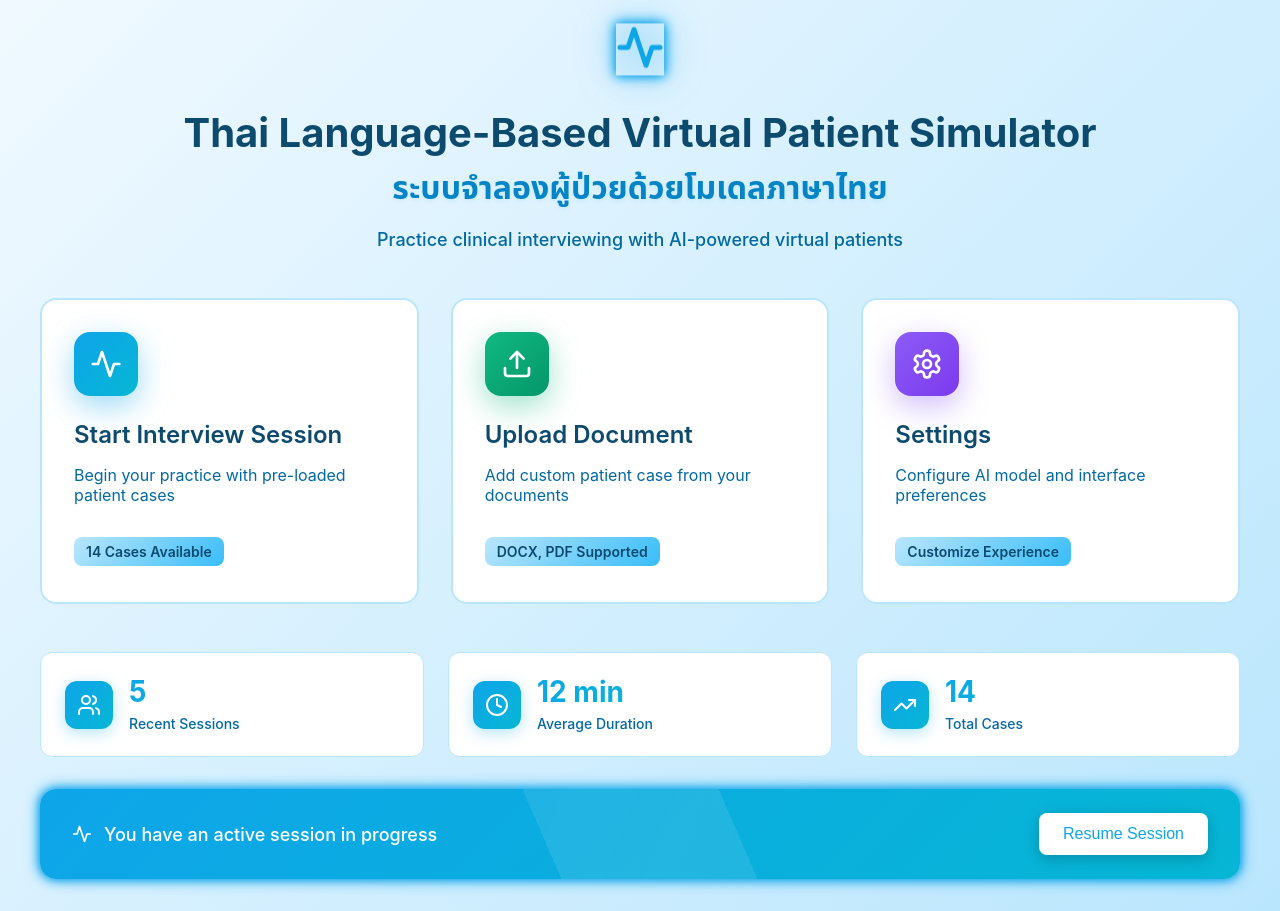
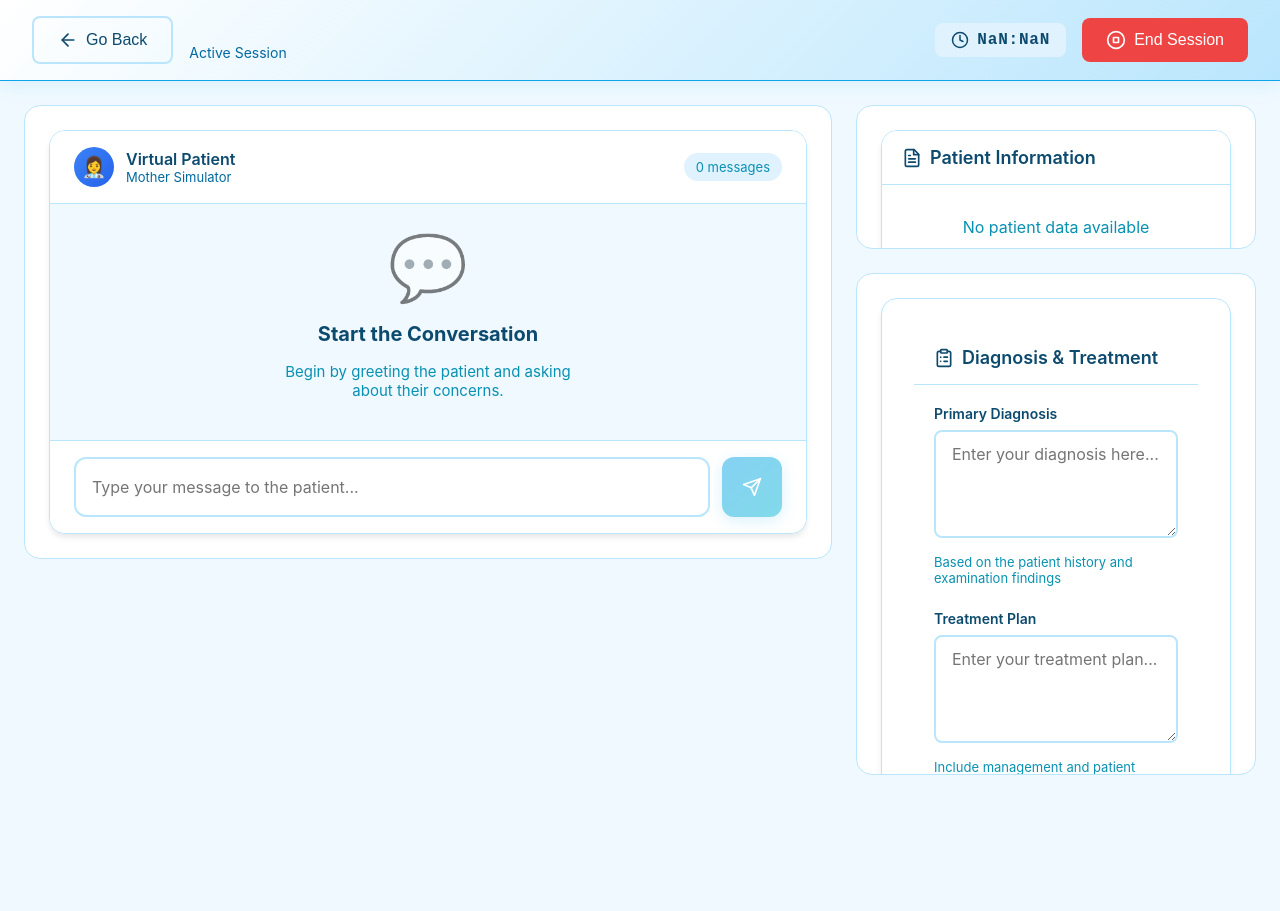
Before and after one commit to Az9ze2/Virtual_Patient_Simulator, a React (Create React App) app in the folder Frontend/: page /chatbot in a window 1280 px wide. After the commit the page ends 800 px from the top, so only its background shows below. Built offline with nearby package versions, Linux system fonts and the light colour scheme; sample sign-in values are in the browser's storage; the HTML template or start-up script is replaced by a standard one.

Commit message:
Fixed issue

```diff
--- a/Frontend/src/pages/ChatbotPage.css
+++ b/Frontend/src/pages/ChatbotPage.css
@@ -77,7 +77,7 @@
   display: flex;
   flex-direction: column;
   gap: 1.5rem;
-  height: calc(100vh - 100px);
+  height: calc(100vh - 130px);
   min-height: 600px;
 }
 
@@ -101,9 +101,9 @@
   overflow: hidden;
   transition: all 0.3s ease;
   /* ============ NEW: FULL HEIGHT FOR CHAT ============ */
-  flex: 1;
+  /* flex: 1;
   display: flex;
-  flex-direction: column;
+  flex-direction: column; */
 }
 
 .magic-bento-card::before {
--- a/Frontend/src/pages/ChatbotPage.js
+++ b/Frontend/src/pages/ChatbotPage.js
@@ -1,247 +1,158 @@
-import React, { useState, useEffect } from 'react';
+import React, { useState, useEffect, useRef } from 'react';
 import { useNavigate } from 'react-router-dom';
 import { useApp } from '../context/AppContext';
-import StartSessionModal from '../components/modals/StartSessionModal';
-import UploadDocumentModal from '../components/modals/UploadDocumentModal';
-import SettingsModal from '../components/modals/SettingsModal';
-import { Activity, Upload, Settings, Clock, Users, TrendingUp } from 'lucide-react';
-import './HomePage.css';
+import ChatInterface from '../components/chat/ChatInterface';
+import PatientInfo from '../components/chat/PatientInfo';
+import DiagnosisSection from '../components/chat/DiagnosisSection';
+import SessionTimer from '../components/chat/SessionTimer';
+import { ArrowLeft, StopCircle, AlertTriangle } from 'lucide-react';
+import './ChatbotPage.css';
 
-// ============ NEW: COUNTUP ANIMATION COMPONENT ============
-const CountUp = ({ end, duration = 2000, suffix = '' }) => {
-  const [count, setCount] = useState(0);
+const ChatbotPage = () => {
+  const navigate = useNavigate();
+  const { sessionData, endSession, settings } = useApp();
+  const [showEndConfirm, setShowEndConfirm] = useState(false);
+  const [diagnosis, setDiagnosis] = useState('');
+  const [treatmentPlan, setTreatmentPlan] = useState('');
+
+  // ============ NEW: MAGIC BENTO SPOTLIGHT EFFECT ============
+  const chatCardRef = useRef(null);
+  const infoCardRef = useRef(null);
+  const diagnosisCardRef = useRef(null);
 
   useEffect(() => {
-    let startTime;
-    let animationFrame;
+    // Redirect if no active session
+    if (!sessionData) {
+      navigate('/');
+    }
+  }, [sessionData, navigate]);
 
-    const animate = (timestamp) => {
-      if (!startTime) startTime = timestamp;
-      const progress = timestamp - startTime;
-      const percentage = Math.min(progress / duration, 1);
+  // ============ NEW: MOUSE MOVE HANDLER FOR SPOTLIGHT ============
+  const handleMouseMove = (e, ref) => {
+    if (!ref.current) return;
+    const rect = ref.current.getBoundingClientRect();
+    const x = e.clientX - rect.left;
+    const y = e.clientY - rect.top;
 
-      // Easing function for smooth animation
-      const easeOutQuart = 1 - Math.pow(1 - percentage, 4);
-      setCount(Math.floor(easeOutQuart * end));
+    ref.current.style.setProperty('--mouse-x', `${x}px`);
+    ref.current.style.setProperty('--mouse-y', `${y}px`);
+  };
 
-      if (percentage < 1) {
-        animationFrame = requestAnimationFrame(animate);
+  const handleGoBack = () => {
+    if (window.confirm('Are you sure you want to leave? Your progress will be saved.')) {
+      navigate('/');
     }
   };
 
-    animationFrame = requestAnimationFrame(animate);
-    return () => cancelAnimationFrame(animationFrame);
-  }, [end, duration]);
-
-  return <>{count}{suffix}</>;
+  const handleEndSession = () => {
+    setShowEndConfirm(true);
   };
 
-const HomePage = () => {
-  const navigate = useNavigate();
-  const { sessionData, theme } = useApp();
-  const [showStartModal, setShowStartModal] = useState(false);
-  const [showUploadModal, setShowUploadModal] = useState(false);
-  const [showSettingsModal, setShowSettingsModal] = useState(false);
-
-  // ============ TYPEWRITER EFFECT STATE ============
-  const [displayedTitle, setDisplayedTitle] = useState('');
-  const [titleComplete, setTitleComplete] = useState(false);
-  const fullTitle = 'Thai Language-Based Virtual Patient Simulator';
-
-  // Mock statistics
-  const stats = {
-    recentSessions: 5,
-    avgTime: 12,
-    totalCases: 14
+  const confirmEndSession = () => {
+    const completedSession = endSession();
+    navigate('/summary', { state: { sessionData: completedSession, diagnosis, treatmentPlan } });
   };
 
-  // ============ TYPEWRITER ANIMATION EFFECT ============
-  useEffect(() => {
-    let currentIndex = 0;
-    const typingSpeed = 50; // milliseconds per character
-
-    const typingInterval = setInterval(() => {
-      if (currentIndex <= fullTitle.length) {
-        setDisplayedTitle(fullTitle.slice(0, currentIndex));
-        currentIndex++;
-      } else {
-        setTitleComplete(true);
-        clearInterval(typingInterval);
+  if (!sessionData) {
+    return null;
   }
-    }, typingSpeed);
-
-    return () => clearInterval(typingInterval);
-  }, []);
-
-  const handleStartSession = (sessionInfo) => {
-    setShowStartModal(false);
-    navigate('/chatbot');
-  };
-
-  const handleUploadComplete = (caseData) => {
-    setShowUploadModal(false);
-    navigate('/chatbot');
-  };
 
   return (
-    <div className="home-page">
-      <div className="container">
-        <div className="home-content">
+    <div className="chatbot-page">
       {/* Header */}
-          <header className="home-header fade-in">
-            <div className="logo-section">
-              <div className="logo-icon">
-                <Activity size={48} strokeWidth={2.5} />
-              </div>
-              <div className="title-section">
-                {/* ============ TYPEWRITER TITLE ============ */}
-                <h1 className={`main-title ${!titleComplete ? 'typewriter' : 'typewriter-complete'}`}>
-                  {displayedTitle}
-                </h1>
-                <h2 className="thai-title">
-                  ระบบจำลองผู้ป่วยด้วยโมเดลภาษาไทย
-                </h2>
-                <p className="subtitle">
-                  Practice clinical interviewing with AI-powered virtual patients
+      <header className="chatbot-header">
+        <div className="header-left">
+          <button className="btn btn-outline btn-icon" onClick={handleGoBack}>
+            <ArrowLeft size={20} />
+            Go Back
+          </button>
+          <div className="session-info">
+            <h2 className="session-title">Virtual Patient Session</h2>
+            <p className="session-meta">
+              {sessionData.caseData?.title || 'Active Session'}
             </p>
           </div>
         </div>
+        <div className="header-right">
+          {settings.showTimer && <SessionTimer startTime={sessionData.startTime} />}
+          <button className="btn btn-danger btn-icon" onClick={handleEndSession}>
+            <StopCircle size={20} />
+            End Session
+          </button>
+        </div>
       </header>
 
-          {/* Main Action Cards */}
-          <div className="action-cards">
-            {/* ============ CARDS WITH STAGGER ANIMATION ============ */}
+      {/* Main Content */}
+      <div className="chatbot-content">
+        <div className="content-grid">
+          {/* ============ UPDATED: Left - Chat Interface with Magic Bento ============ */}
+          <div className="chat-column">
             <div
-              className="action-card primary-card fade-in"
-              style={{ animationDelay: '0.2s' }}
-              onClick={() => setShowStartModal(true)}
+              ref={chatCardRef}
+              className="magic-bento-card"
+              onMouseMove={(e) => handleMouseMove(e, chatCardRef)}
             >
-              <div className="card-icon">
-                <Activity size={32} />
-              </div>
-              <h3 className="card-title">Start Interview Session</h3>
-              <p className="card-description">
-                Begin your practice with pre-loaded patient cases
-              </p>
-              <div className="card-footer">
-                <span className="card-badge">{stats.totalCases} Cases Available</span>
+              <ChatInterface />
             </div>
           </div>
 
+          {/* ============ UPDATED: Right - Patient Info & Diagnosis with Magic Bento ============ */}
+          <div className="info-column">
             <div
-              className="action-card secondary-card fade-in"
-              style={{ animationDelay: '0.4s' }}
-              onClick={() => setShowUploadModal(true)}
+              ref={infoCardRef}
+              className="magic-bento-card"
+              onMouseMove={(e) => handleMouseMove(e, infoCardRef)}
             >
-              <div className="card-icon">
-                <Upload size={32} />
-              </div>
-              <h3 className="card-title">Upload Document</h3>
-              <p className="card-description">
-                Add custom patient case from your documents
-              </p>
-              <div className="card-footer">
-                <span className="card-badge">DOCX, PDF Supported</span>
-              </div>
+              <PatientInfo caseData={sessionData.caseData} />
             </div>
 
             <div
-              className="action-card tertiary-card fade-in"
-              style={{ animationDelay: '0.6s' }}
-              onClick={() => setShowSettingsModal(true)}
+              ref={diagnosisCardRef}
+              className="magic-bento-card"
+              onMouseMove={(e) => handleMouseMove(e, diagnosisCardRef)}
             >
-              <div className="card-icon">
-                <Settings size={32} />
+              <DiagnosisSection
+                diagnosis={diagnosis}
+                setDiagnosis={setDiagnosis}
+                treatmentPlan={treatmentPlan}
+                setTreatmentPlan={setTreatmentPlan}
+              />
             </div>
-              <h3 className="card-title">Settings</h3>
-              <p className="card-description">
-                Configure AI model and interface preferences
-              </p>
-              <div className="card-footer">
-                <span className="card-badge">Customize Experience</span>
           </div>
         </div>
       </div>
 
-          {/* ============ UPDATED: Statistics Section with CountUp ============ */}
-          <div className="stats-section fade-in" style={{ animationDelay: '0.8s' }}>
-            <div className="stat-card">
-              <div className="stat-icon">
-                <Users size={24} />
+      {/* End Session Confirmation Modal */}
+      {showEndConfirm && (
+        <div className="modal-overlay" onClick={() => setShowEndConfirm(false)}>
+          <div className="modal confirm-modal" onClick={(e) => e.stopPropagation()}>
+            <div className="modal-header">
+              <div className="modal-title-section">
+                <div className="warning-icon">
+                  <AlertTriangle size={24} />
                 </div>
-              <div className="stat-content">
-                <div className="stat-value">
-                  <CountUp end={stats.recentSessions} duration={2000} />
-                </div>
-                <div className="stat-label">Recent Sessions</div>
+                <h2 className="modal-title">End Session?</h2>
               </div>
             </div>
-
-            <div className="stat-card">
-              <div className="stat-icon">
-                <Clock size={24} />
+            <div className="modal-body">
+              <p>Are you sure you want to end this session?</p>
+              <p className="text-muted">
+                Your conversation and diagnosis will be saved, and you'll be taken to the summary page.
+              </p>
             </div>
-              <div className="stat-content">
-                <div className="stat-value">
-                  <CountUp end={stats.avgTime} duration={2000} suffix=" min" />
-                </div>
-                <div className="stat-label">Average Duration</div>
-              </div>
-            </div>
-
-            <div className="stat-card">
-              <div className="stat-icon">
-                <TrendingUp size={24} />
-              </div>
-              <div className="stat-content">
-                <div className="stat-value">
-                  <CountUp end={stats.totalCases} duration={2000} />
-                </div>
-                <div className="stat-label">Total Cases</div>
+            <div className="modal-footer">
+              <button className="btn btn-outline" onClick={() => setShowEndConfirm(false)}>
+                Cancel
+              </button>
+              <button className="btn btn-danger" onClick={confirmEndSession}>
+                Yes, End Session
+              </button>
             </div>
           </div>
         </div>
-
-          {/* Resume Session Banner */}
-          {sessionData && (
-            <div className="resume-banner fade-in">
-              <div className="resume-content">
-                <Activity size={20} />
-                <span>You have an active session in progress</span>
-              </div>
-              <button
-                className="btn btn-primary"
-                onClick={() => navigate('/chatbot')}
-              >
-                Resume Session
-              </button>
-            </div>
-          )}
-        </div>
-      </div>
-
-      {/* Modals */}
-      {showStartModal && (
-        <StartSessionModal
-          onClose={() => setShowStartModal(false)}
-          onStart={handleStartSession}
-        />
-      )}
-
-      {showUploadModal && (
-        <UploadDocumentModal
-          onClose={() => setShowUploadModal(false)}
-          onComplete={handleUploadComplete}
-        />
-      )}
-
-      {showSettingsModal && (
-        <SettingsModal
-          onClose={() => setShowSettingsModal(false)}
-        />
       )}
     </div>
   );
 };
 
-export default HomePage;
+export default ChatbotPage;
--- a/Frontend/src/pages/HomePage.js
+++ b/Frontend/src/pages/HomePage.js
@@ -8,7 +8,7 @@ import { Activity, Upload, Settings, Clock, Users, TrendingUp } from 'lucide-rea
 import './HomePage.css';
 
 // ============ NEW: COUNTUP ANIMATION COMPONENT ============
-const CountUp = ({ end, duration = 3500, suffix = '' }) => {
+const CountUp = ({ end, duration = 2000, suffix = '' }) => {
   const [count, setCount] = useState(0);
 
   useEffect(() => {
@@ -48,10 +48,6 @@ const HomePage = () => {
   const [titleComplete, setTitleComplete] = useState(false);
   const fullTitle = 'Thai Language-Based Virtual Patient Simulator';
 
-  const [displayedTitle1, setDisplayedTitle1] = useState('');
-  const [titleComplete1, setTitleComplete1] = useState(false);
-  const thaiTitle = 'ระบบจำลองผู้ป่วยด้วยโมเดลภาษาไทย';
-
   // Mock statistics
   const stats = {
     recentSessions: 5,
@@ -62,7 +58,7 @@ const HomePage = () => {
   // ============ TYPEWRITER ANIMATION EFFECT ============
   useEffect(() => {
     let currentIndex = 0;
-    const typingSpeed = 30; // milliseconds per character
+    const typingSpeed = 50; // milliseconds per character
 
     const typingInterval = setInterval(() => {
       if (currentIndex <= fullTitle.length) {
@@ -76,24 +72,6 @@ const HomePage = () => {
 
     return () => clearInterval(typingInterval);
   }, []);
-
-  useEffect(() => {
-    let currentIndex = 0;
-    const typingSpeed = 50; // milliseconds per character
-
-    const typingInterval = setInterval(() => {
-      if (currentIndex <= thaiTitle.length) {
-        setDisplayedTitle1(thaiTitle.slice(0, currentIndex));
-        currentIndex++;
-      } else {
-        setTitleComplete1(true);
-        clearInterval(typingInterval);
-      }
-    }, typingSpeed);
-
-    return () => clearInterval(typingInterval);
-  }, []);
-
 
   const handleStartSession = (sessionInfo) => {
     setShowStartModal(false);
@@ -120,8 +98,8 @@ const HomePage = () => {
                 <h1 className={`main-title ${!titleComplete ? 'typewriter' : 'typewriter-complete'}`}>
                   {displayedTitle}
                 </h1>
-                <h2 className={`thai-title ${!titleComplete1 ? 'typewriter' : 'typewriter-complete'}`}>
-                  {displayedTitle1}
+                <h2 className="thai-title">
+                  ระบบจำลองผู้ป่วยด้วยโมเดลภาษาไทย
                 </h2>
                 <p className="subtitle">
                   Practice clinical interviewing with AI-powered virtual patients
```
Lines whose indentation alone changed are shown as unchanged.
